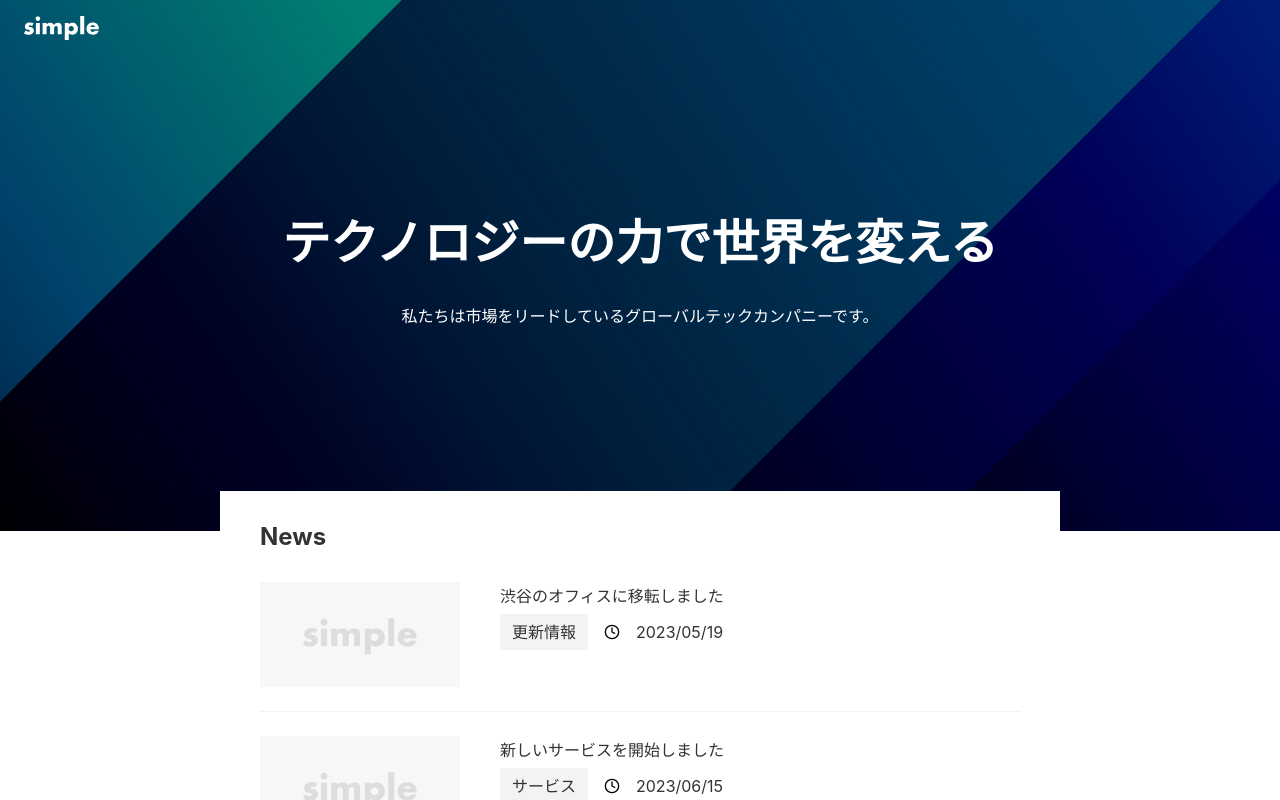
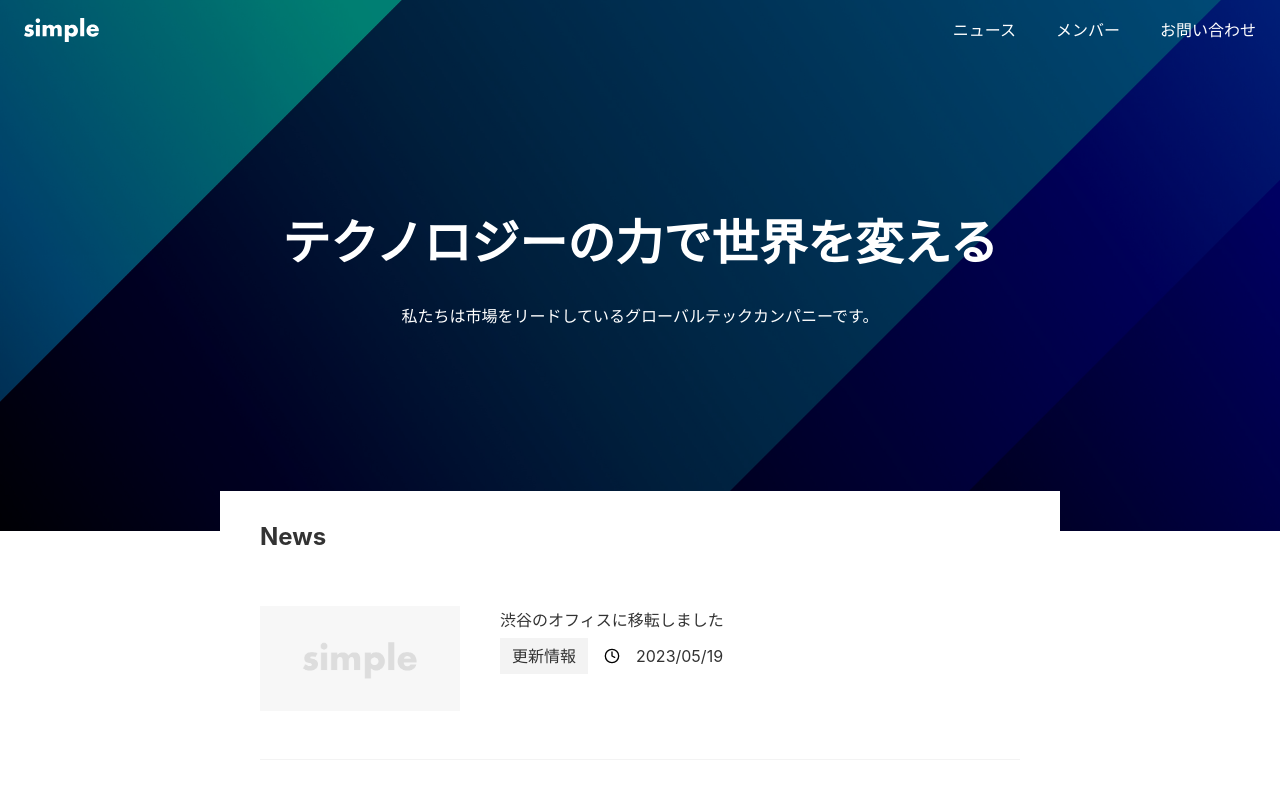
Before and after one commit to bookkuun/next-with-micro-cms, a Next.js app: page / in a window 1280 px wide. Built offline with nearby package versions, Linux system fonts and the light colour scheme.

Commit message:
add: 下層ページの追加

```diff
--- a/app/_components/Footer/index.tsx
+++ b/app/_components/Footer/index.tsx
@@ -1,4 +1,5 @@
 import styles from "./index.module.css";
+import Link from "next/link";
 
 export default function Footer() {
   return (
@@ -6,13 +7,13 @@
       <nav className={styles.nav}>
         <ul className={styles.items}>
           <li className={styles.item}>
-            <a href="/news">ニュース</a>
+            <Link href="/news">ニュース</Link>
           </li>
           <li className={styles.item}>
-            <a href="/members">メンバー</a>
+            <Link href="/members">メンバー</Link>
           </li>
           <li className={styles.item}>
-            <a href="/news">お問い合わせ</a>
+            <Link href="/contact">お問い合わせ</Link>
           </li>
         </ul>
       </nav>
--- a/app/_components/Header/index.module.css
+++ b/app/_components/Header/index.module.css
@@ -17,6 +17,12 @@
   width: auto;
 }
 
+.items {
+  display: flex;
+  color: #fff;
+  gap: 40px;
+}
+
 @media (max-width: 640px) {
   .header {
     padding: 24px 16px 8px;
--- a/app/_components/Header/index.tsx
+++ b/app/_components/Header/index.tsx
@@ -1,4 +1,5 @@
 import Image from "next/image";
+import Link from "next/link";
 import styles from "./index.module.css";
 
 export default function Header() {
@@ -14,6 +15,19 @@
           priority
         />
       </a>
+      <nav className={styles.nav}>
+        <ul className={styles.items}>
+          <li>
+            <Link href="/news">ニュース</Link>
+          </li>
+          <li>
+            <Link href="/members">メンバー</Link>
+          </li>
+          <li>
+            <Link href="/contact">お問い合わせ</Link>
+          </li>
+        </ul>
+      </nav>
     </header>
   );
 }
--- a/app/_components/NewsList/index.tsx
+++ b/app/_components/NewsList/index.tsx
@@ -1,4 +1,5 @@
 import Image from "next/image";
+import Link from "next/link";
 
 import styles from "./index.module.css";
 import type { News } from "@/app/_libs/microcms";
@@ -20,6 +21,7 @@
       {news.map((article) => (
         <li key={article.id} className={styles.list}>
           <div className={styles.link}>
+            <Link href={`/news/${article.id}`} className={styles.link}>
               <Image
                 className={styles.image}
                 src="/no-image.png"
@@ -34,6 +36,7 @@
                   <Date date={article.publishedAt ?? article.createdAt} />
                 </dd>
               </dl>
+            </Link>
           </div>
         </li>
       ))}
```
Also changed, not shown: app/members/page.tsx (added, +7 -0 lines), app/not-found.module.css (added, +21 -0 lines), app/not-found.tsx (added, +16 -0 lines), app/members/page.module.css (added). Lines whose indentation alone changed are shown as unchanged.
